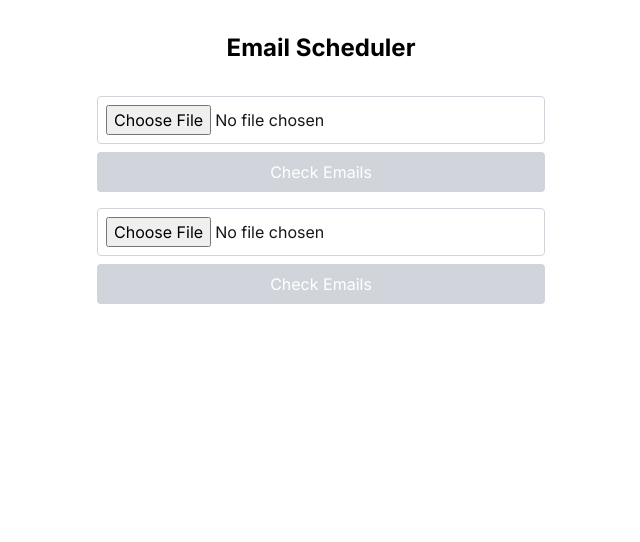
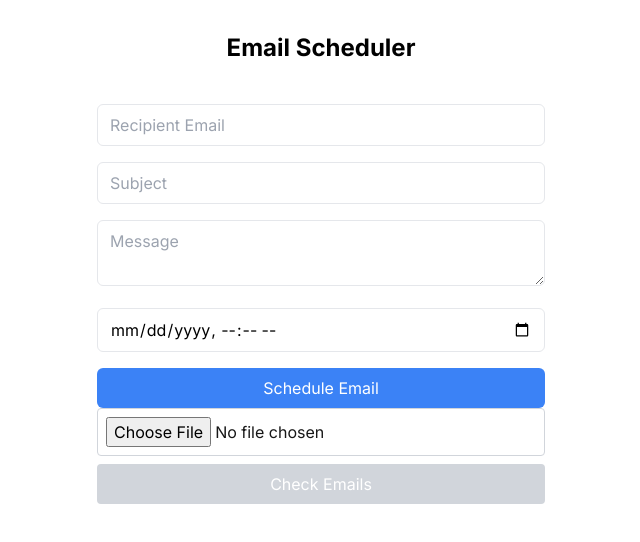
Before and after one commit to vamshichi/email-scheduler, a Next.js app: page / in a window 1280 px wide. Shown: the top 542 px of the page, without its empty margins (319-959 px from the left). Built offline with nearby package versions, Linux system fonts and the light colour scheme.

Commit message:
full code

```diff
--- a/app/components/ScheduleEmail.tsx
+++ b/app/components/ScheduleEmail.tsx
@@ -1,137 +1,89 @@
 'use client'
 
-import { useState, useCallback } from 'react'
+import { useState } from 'react'
 
-export default function EmailChecker() {
-  const [file, setFile] = useState<File | null>(null)
-  const [results, setResults] = useState<any>(null)
-  const [progress, setProgress] = useState(0)
-  const [downloadUrl, setDownloadUrl] = useState<string | null>(null)
-  const [error, setError] = useState<string | null>(null)
-  const [isProcessing, setIsProcessing] = useState(false)
-
-  const handleFileChange = useCallback((e: React.ChangeEvent<HTMLInputElement>) => {
-    if (e.target.files) {
-      setFile(e.target.files[0])
-      setError(null)
-    }
-  }, [])
-
-  const handleSubmit = useCallback(async (e: React.FormEvent) => {
-    e.preventDefault()
-    if (!file) {
-      setError('Please select a file')
-      return
+interface EmailCheckResults {
+  total: number
+  valid: number
+  invalid: number
+  undeliverable: number
 }
 
-    setIsProcessing(true)
-    setError(null)
-    setProgress(0)
-    setResults(null)
-    setDownloadUrl(null)
+export default function ScheduleEmail() {
+  const [email, setEmail] = useState('')
+  const [subject, setSubject] = useState('')
+  const [message, setMessage] = useState('')
+  const [dateTime, setDateTime] = useState('')
+  const [results, setResults] = useState<EmailCheckResults | null>(null) // Define the type here
 
-    const formData = new FormData()
-    formData.append('file', file)
+  const handleSubmit = async (e: React.FormEvent) => {
+    e.preventDefault()
 
-    try {
-      const response = await fetch('/api/check-emails', {
+    const response = await fetch('/api/schedule-email', {
       method: 'POST',
-        body: formData,
+      headers: { 'Content-Type': 'application/json' },
+      body: JSON.stringify({ email, subject, message, dateTime }),
     })
 
-      if (!response.ok) {
-        throw new Error('Server error occurred')
+    if (response.ok) {
+      alert('Email scheduled successfully!')
+      setEmail('')
+      setSubject('')
+      setMessage('')
+      setDateTime('')
+    } else {
+      alert('Failed to schedule email')
+    }
   }
 
-      const reader = response.body?.getReader()
-      const decoder = new TextDecoder()
-
-      while (true) {
-        const { done, value } = await reader!.read()
-        if (done) break
-
-        const chunk = decoder.decode(value)
-        const lines = chunk.split('\n').filter(line => line.trim() !== '')
-
-        for (const line of lines) {
-          const data = JSON.parse(line)
-          if (data.progress) {
-            setProgress(parseFloat(data.progress))
-          } else if (data.results) {
-            setResults(data.results)
-            if (data.results.downloadUrl) {
-              setDownloadUrl(data.results.downloadUrl)
-            }
-          } else if (data.error) {
-            throw new Error(data.error)
-          }
-        }
-      }
-    } catch (error) {
-      console.error('Error:', error)
-      setError(error instanceof Error ? error.message : 'An error occurred while processing the file')
-    } finally {
-      setIsProcessing(false)
-    }
-  }, [file])
-
   return (
-    <div className="max-w-md mx-auto">
-      <form onSubmit={handleSubmit} className="mb-4">
+    <form onSubmit={handleSubmit} className="space-y-4 max-w-md mx-auto mt-10">
       <input
-          type="file"
-          accept=".xlsx, .xls"
-          onChange={handleFileChange}
-          className="mb-2 p-2 border border-gray-300 rounded w-full"
-          disabled={isProcessing}
+        type="email"
+        value={email}
+        onChange={(e) => setEmail(e.target.value)}
+        placeholder="Recipient Email"
+        required
+        className="w-full px-3 py-2 text-black border rounded-md"
+      />
+      <input
+        type="text"
+        value={subject}
+        onChange={(e) => setSubject(e.target.value)}
+        placeholder="Subject"
+        required
+        className="w-full px-3 py-2 text-black border rounded-md"
+      />
+      <textarea
+        value={message}
+        onChange={(e) => setMessage(e.target.value)}
+        placeholder="Message"
+        required
+        className="w-full px-3 py-2 text-black-700 border rounded-md text-black"
+      />
+      <input
+        type="datetime-local"
+        value={dateTime}
+        onChange={(e) => setDateTime(e.target.value)}
+        required
+        className="w-full px-3 py-2 border rounded-md text-black"
       />
       <button
         type="submit"
-          disabled={!file || isProcessing}
-          className="w-full bg-blue-500 text-white p-2 rounded disabled:bg-gray-300"
+        className="w-full px-4 py-2 text-white bg-blue-500 rounded-md hover:bg-blue-600"
       >
-          {isProcessing ? 'Processing...' : 'Check Emails'}
+        Schedule Email
       </button>
-      </form>
 
-      {error && (
-        <div className="mb-4 p-2 bg-red-100 border border-red-400 text-red-700 rounded">
-          {error}
-        </div>
-      )}
-
-      {isProcessing && (
-        <div className="mb-4">
-          <div className="w-full bg-gray-200 rounded">
-            <div
-              className="bg-blue-500 text-xs font-medium text-blue-100 text-center p-0.5 leading-none rounded"
-              style={{ width: `${progress}%` }}
-            >
-              {progress.toFixed(2)}%
-            </div>
-          </div>
-          <p className="text-sm text-gray-600 mt-1">Processing: {progress.toFixed(2)}%</p>
-        </div>
-      )}
-
+      {/* Optional: Displaying results */}
       {results && (
-        <div className="border border-gray-300 rounded p-4">
-          <h2 className="text-xl font-semibold mb-2">Results:</h2>
+        <div>
           <p>Total emails: {results.total}</p>
           <p>Valid emails: {results.valid}</p>
           <p>Invalid emails: {results.invalid}</p>
           <p>Undeliverable emails: {results.undeliverable}</p>
-          {downloadUrl && (
-            <a
-              href={downloadUrl}
-              download="deliverable_emails.xlsx"
-              className="block mt-4 bg-green-500 text-white p-2 rounded text-center"
-            >
-              Download Deliverable Emails
-            </a>
-          )}
         </div>
       )}
-    </div>
+    </form>
   )
 }
--- a/app/components/SendEmails.tsx
+++ b/app/components/SendEmails.tsx
@@ -1,90 +1,137 @@
+'use client'
 
-'use client'
-// components/SendEmails.tsx
+import { useState, useCallback } from 'react'
 
-import React, { useState } from 'react';
+export default function EmailChecker() {
+  const [file, setFile] = useState<File | null>(null)
+  const [results, setResults] = useState<any>(null)
+  const [progress, setProgress] = useState(0)
+  const [downloadUrl, setDownloadUrl] = useState<string | null>(null)
+  const [error, setError] = useState<string | null>(null)  // Keeping the error state
+  const [isProcessing, setIsProcessing] = useState(false)
 
-const SendEmails = () => {
-  const [subject, setSubject] = useState('');
-  const [text, setText] = useState('');
-  const [file, setFile] = useState<File | null>(null);
-  const [loading, setLoading] = useState(false);
-  const [successMessage, setSuccessMessage] = useState('');
-  const [errorMessage, setErrorMessage] = useState('');
+  const handleFileChange = useCallback((e: React.ChangeEvent<HTMLInputElement>) => {
+    if (e.target.files) {
+      setFile(e.target.files[0])
+      setError(null)  // Clear error when a new file is selected
+    }
+  }, [])
 
-  const handleFileChange = (e: React.ChangeEvent<HTMLInputElement>) => {
-    if (e.target.files) {
-      setFile(e.target.files[0]);
+  const handleSubmit = useCallback(async (e: React.FormEvent) => {
+    e.preventDefault()
+    if (!file) {
+      setError('Please select a file')
+      return
     }
-  };
 
-  const handleSubmit = async (e: React.FormEvent) => {
-    e.preventDefault();
-    setLoading(true);
+    setIsProcessing(true)
+    setError(null)
+    setProgress(0)
+    setResults(null)
+    setDownloadUrl(null)
 
-    const formData = new FormData();
-    formData.append('file', file as Blob);
-    formData.append('subject', subject);
-    formData.append('text', text);
+    const formData = new FormData()
+    formData.append('file', file)
 
     try {
-      const res = await fetch('/api/sendEmails', {
+      const response = await fetch('/api/check-emails', {
         method: 'POST',
         body: formData,
-      });
+      })
 
-      const data = await res.json();
-      if (res.status === 200) {
-        setSuccessMessage(data.message);
-      } else {
-        setErrorMessage(data.message || 'Failed to send emails');
+      if (!response.ok) {
+        throw new Error('Server error occurred')
+      }
+
+      const reader = response.body?.getReader()
+      const decoder = new TextDecoder()
+
+      while (true) {
+        const { done, value } = await reader!.read()
+        if (done) break
+
+        const chunk = decoder.decode(value)
+        const lines = chunk.split('\n').filter(line => line.trim() !== '')
+
+        for (const line of lines) {
+          const data = JSON.parse(line)
+          if (data.progress) {
+            setProgress(parseFloat(data.progress))
+          } else if (data.results) {
+            setResults(data.results)
+            if (data.results.downloadUrl) {
+              setDownloadUrl(data.results.downloadUrl)
+            }
+          } else if (data.error) {
+            throw new Error(data.error)
+          }
+        }
       }
     } catch (error) {
-      setErrorMessage('Failed to send emails');
+      console.error('Error:', error)
+      setError(error instanceof Error ? error.message : 'An error occurred while processing the file')  // Use the error
     } finally {
-      setLoading(false);
+      setIsProcessing(false)
     }
-  };
+  }, [file])
 
   return (
-    <div className='text-black'>
-      <h2>Send Invitation Emails</h2>
-      <form onSubmit={handleSubmit}  className='text-black'>
-        <div className='text-black'>
-          <label>Subject</label>
-          <input
-            type="text"
-            value={subject}
-            onChange={(e) => setSubject(e.target.value)}
-            required
-            className='text-black'
-          />
-        </div>
-        <div>
-          <label>Message</label>
-          <textarea
-            value={text}
-            onChange={(e) => setText(e.target.value)}
-            required
-          />
-        </div>
-        <div>
-          <label>Upload CSV File</label>
-          <input
-            type="file"
-            accept=".csv"
-            onChange={handleFileChange}
-            required
-          />
-        </div>
-        <button type="submit" disabled={loading}>
-          {loading ? 'Sending...' : 'Send Emails'}
+    <div className="max-w-md mx-auto">
+      <form onSubmit={handleSubmit} className="mb-4">
+        <input
+          type="file"
+          accept=".xlsx, .xls"
+          onChange={handleFileChange}
+          className="mb-2 p-2 border border-gray-300 rounded w-full"
+          disabled={isProcessing}
+        />
+        <button
+          type="submit"
+          disabled={!file || isProcessing}
+          className="w-full bg-blue-500 text-white p-2 rounded disabled:bg-gray-300"
+        >
+          {isProcessing ? 'Processing...' : 'Check Emails'}
         </button>
       </form>
-      {successMessage && <p>{successMessage}</p>}
-      {errorMessage && <p style={{ color: 'red' }}>{errorMessage}</p>}
+
+      {error && (
+        <div className="mb-4 p-2 bg-red-100 border border-red-400 text-red-700 rounded">
+          {error}
+        </div>
+      )}
+
+      {isProcessing && (
+        <div className="mb-4">
+          <div className="w-full bg-gray-200 rounded">
+            <div
+              className="bg-blue-500 text-xs font-medium text-blue-100 text-center p-0.5 leading-none rounded"
+              style={{ width: `${progress}%` }}
+            >
+              {progress.toFixed(2)}%
+            </div>
+          </div>
+          <p className="text-sm text-gray-600 mt-1">Processing: {progress.toFixed(2)}%</p>
+        </div>
+      )}
+
+      {results && (
+        <div className="border border-gray-300 rounded p-4">
+          <h2 className="text-xl font-semibold mb-2">Results:</h2>
+          <p>Total emails: {results.total}</p>
+          <p>Valid emails: {results.valid}</p>
+          <p>Invalid emails: {results.invalid}</p>
+          <p>Undeliverable emails: {results.undeliverable}</p>
+          {downloadUrl && (
+            <a
+              href={downloadUrl}
+              download="deliverable_emails.xlsx"
+              className="block mt-4 bg-green-500 text-white p-2 rounded text-center"
+            >
+              Download Deliverable Emails
+            </a>
+          )}
+        </div>
+      )}
     </div>
-  );
-};
-
-export default SendEmails;
+  )
+}
```
Lines whose indentation alone changed are shown as unchanged.
